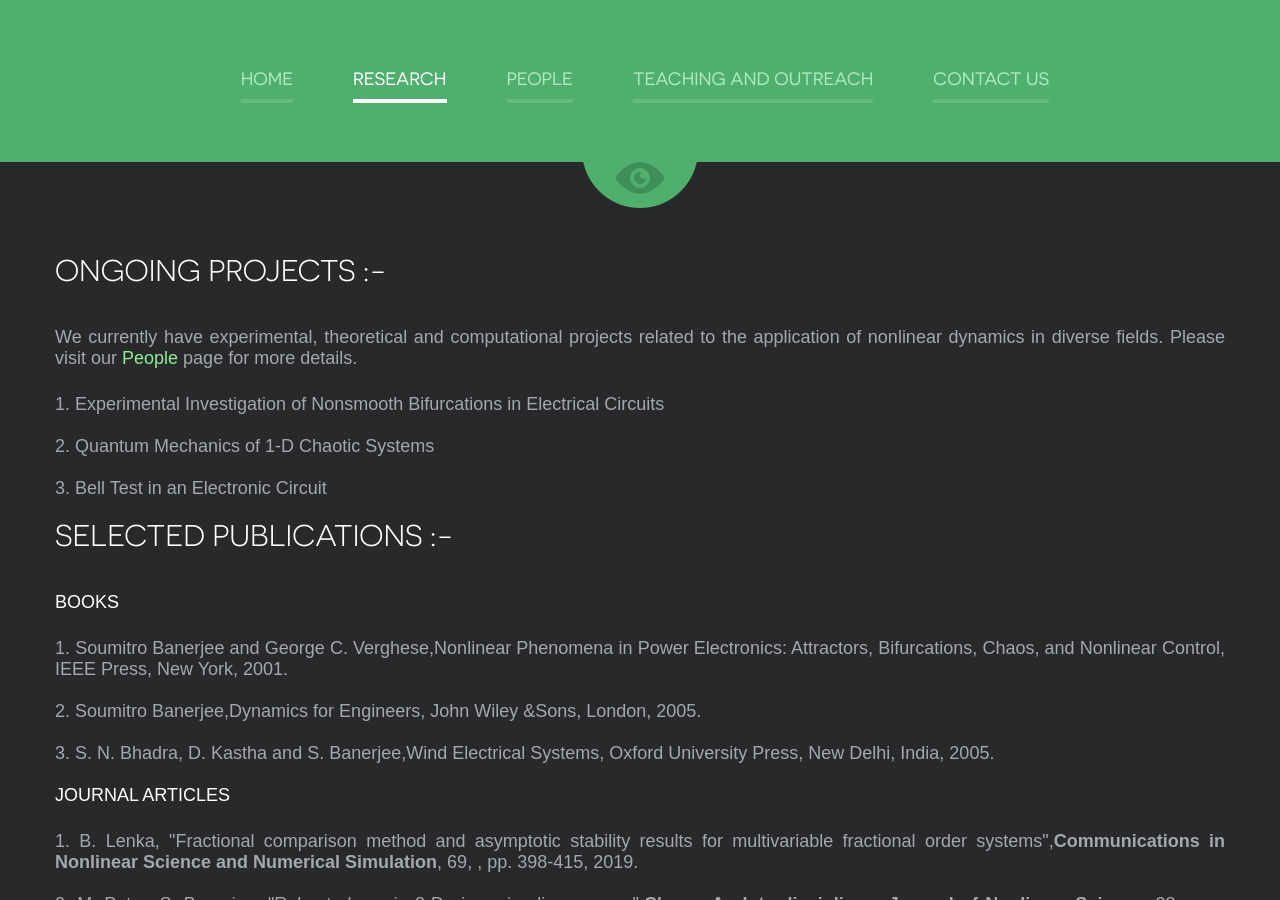
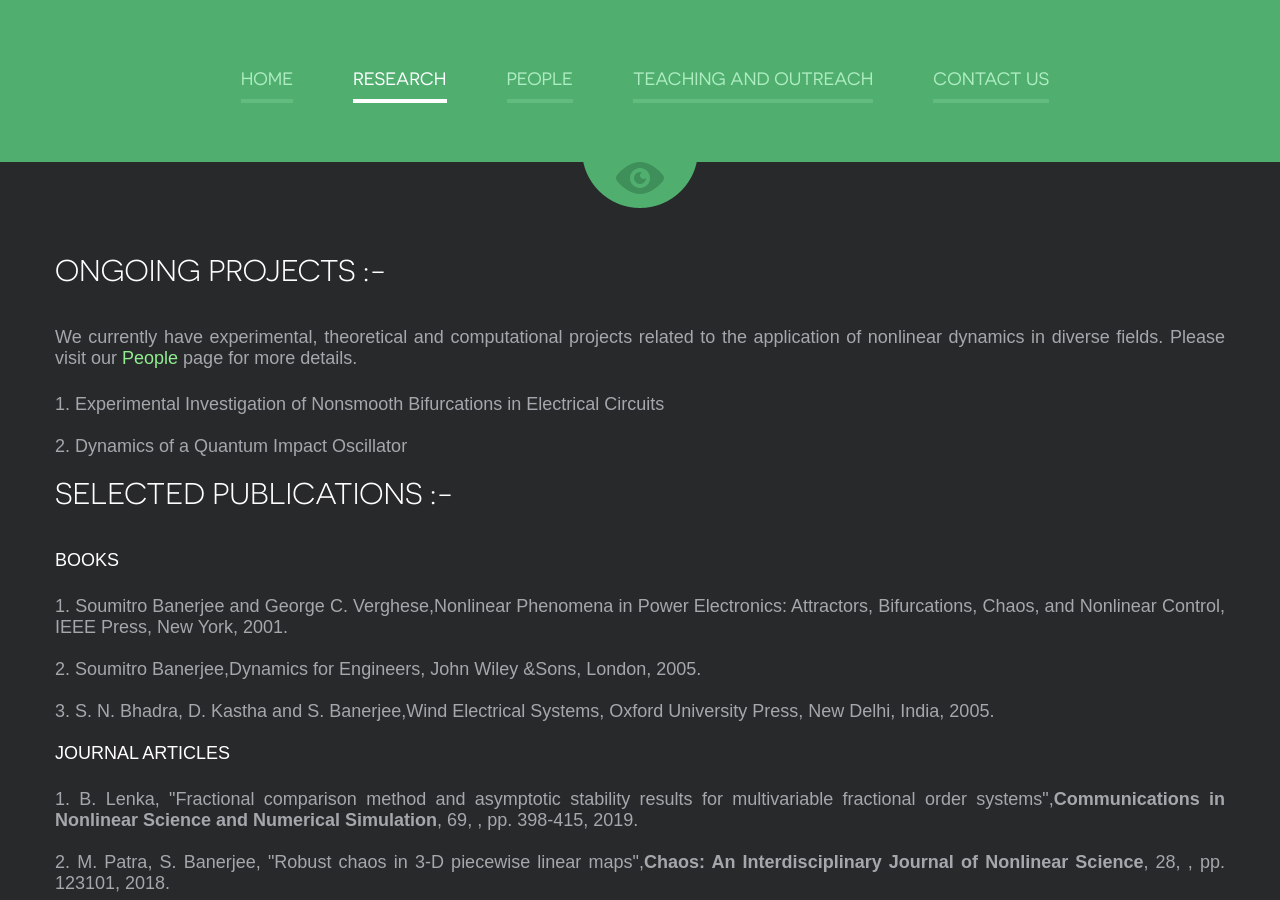
Before and after one commit to nld-iiserk-sb/nld-iiserk-sb.github.io, a Jekyll site: the page built from research.md, in a window 1280 px wide and 900 px high. Built offline with Jekyll 4.4.1, drawn with Linux system fonts in a browser that asks for light colours; nearby versions of some CDN libraries.

Commit message:
Update projects.yml

```diff
--- a/_data/projects.yml
+++ b/_data/projects.yml
@@ -1,5 +1,3 @@
 - title: "Experimental Investigation of Nonsmooth Bifurcations in Electrical Circuits"
 
-- title: "Quantum Mechanics of 1-D Chaotic Systems"
-
-- title: "Bell Test in an Electronic Circuit"
+- title: "Dynamics of a Quantum Impact Oscillator"
```
